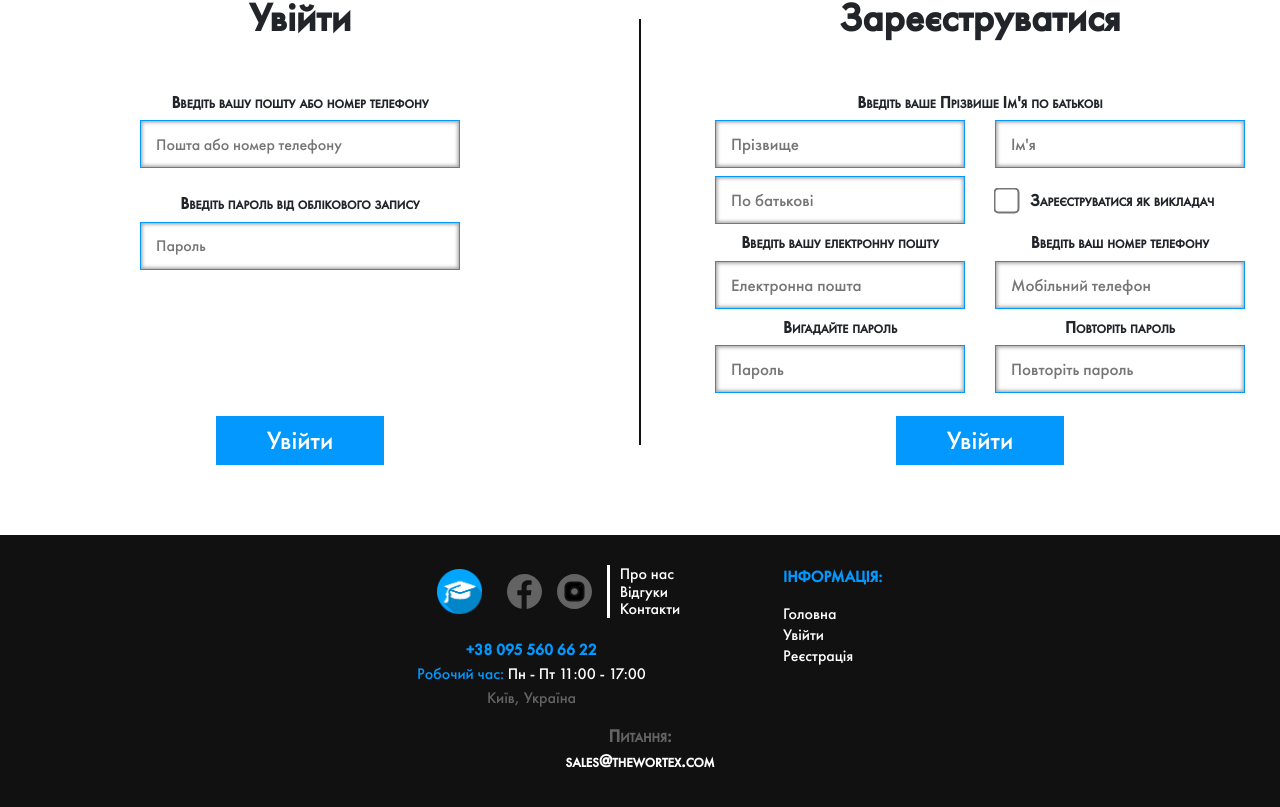
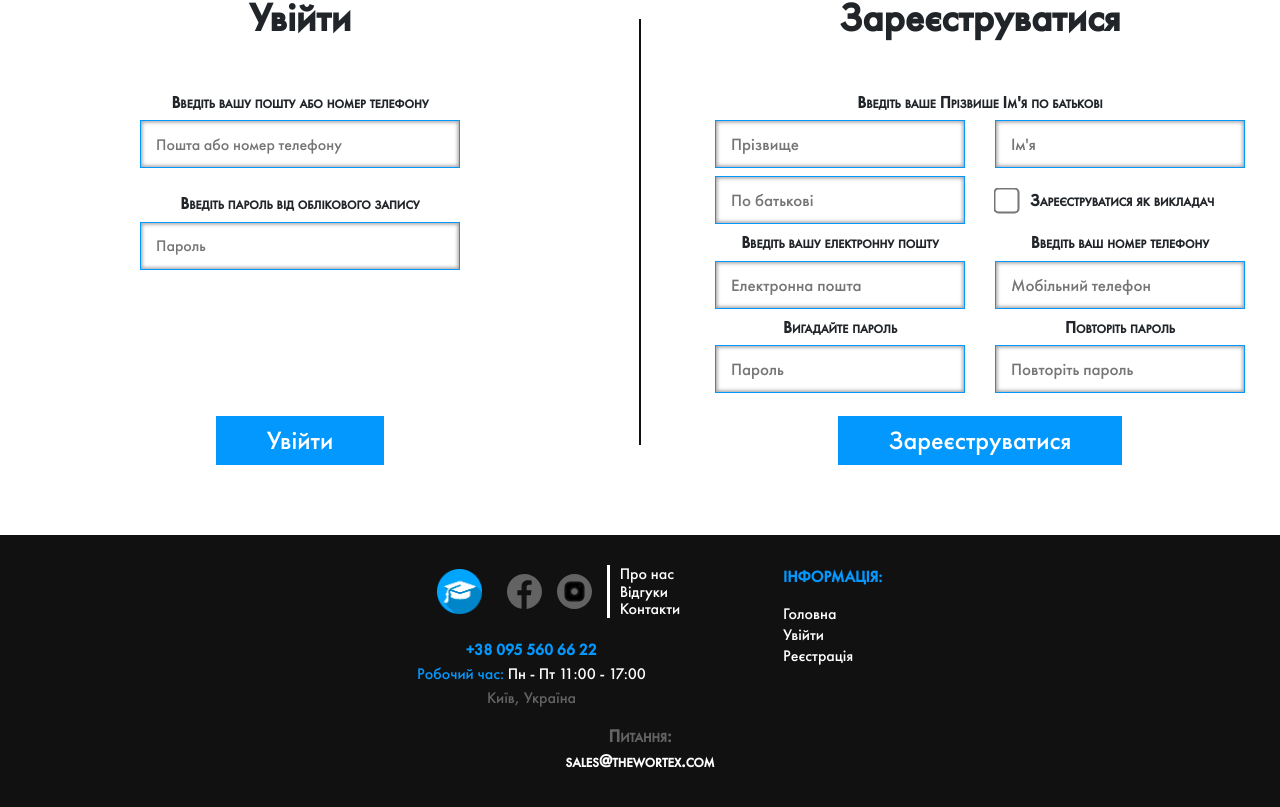
Before and after one commit to mariyahubko04/Schedule-lessons, a React (Create React App) app: page /#/ in a window 1280 px wide. Shown: the part 971-1778 px from the top of the page. Built offline with nearby package versions, Linux system fonts and the light colour scheme; no server answers.

Commit message:
small fixes in text btn

```diff
--- a/src/сomponents/LoginPage/AuthorizationForm.js
+++ b/src/сomponents/LoginPage/AuthorizationForm.js
@@ -96,7 +96,7 @@ export const AuthorizationForm = () => {
           className="btn authorization-block__form--field-btn-login"
           type="submit"
         >
-          Увійти
+          Зареєструватися
       </button>
       </form>
     </div>
```
